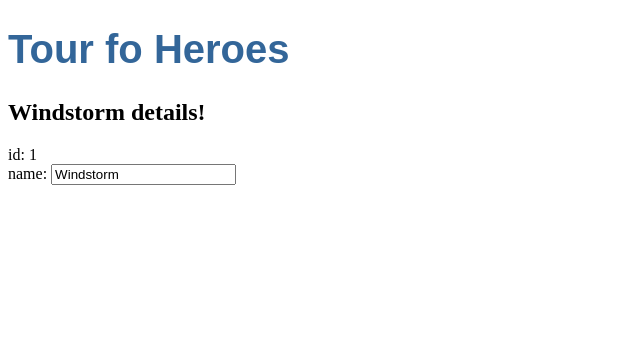
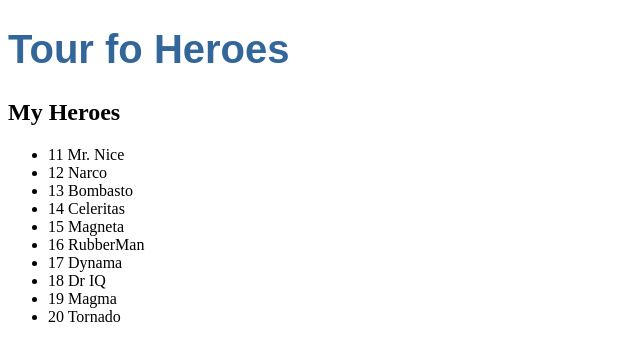
Before and after one commit to egusahiroaki/AngularSample, an Angular app: page / in a window 1280 px wide. Shown: the top 360 px of the page, without its empty margins (0-640 px from the left). Built offline with nearby package versions, Linux system fonts and the light colour scheme.

Commit message:
dataとしてHEROESを用意し、listで表示

```diff
--- a/src/app/app.component.ts
+++ b/src/app/app.component.ts
@@ -6,20 +6,24 @@
   styleUrls: ['./app.component.css'],
   template: `
     <h1>{{title}}</h1>
-    <h2>{{hero.name}} details!</h2>
+    <h2>My Heroes</h2>
+    <ul class="heroes">
+      <li *ngFor="let hero of heroes">
+        <span class="badge">{{hero.id}}</span> {{hero.name}}
+      </li>
+    </ul>
+    <!--
     <div><label>id: </label>{{hero.id}}</div>
     <div>
       <label>name: </label>
       <input [(ngModel)]="hero.name" placeholder="name">
     </div>
+    -->
     `
 })
 export class AppComponent {
   title = 'Tour fo Heroes'
-  hero: Hero = {
-    id: 1,
-    name: 'Windstorm'
-  }
+  heroes = HEROES
 }
 
 // heroにpropertiesを追加。
@@ -27,3 +31,16 @@
   id: number;
   name: string;
 }
+
+const HEROES: Hero[] = [
+  { id: 11, name: 'Mr. Nice' },
+  { id: 12, name: 'Narco' },
+  { id: 13, name: 'Bombasto' },
+  { id: 14, name: 'Celeritas' },
+  { id: 15, name: 'Magneta' },
+  { id: 16, name: 'RubberMan' },
+  { id: 17, name: 'Dynama' },
+  { id: 18, name: 'Dr IQ' },
+  { id: 19, name: 'Magma' },
+  { id: 20, name: 'Tornado' }
+];
```
